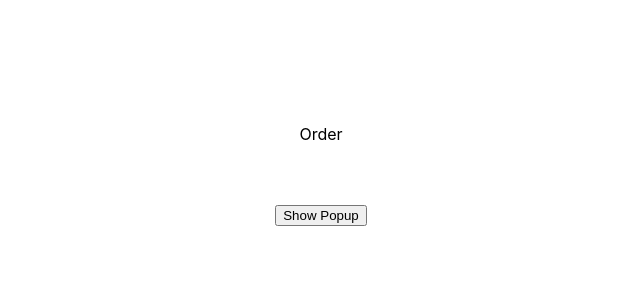
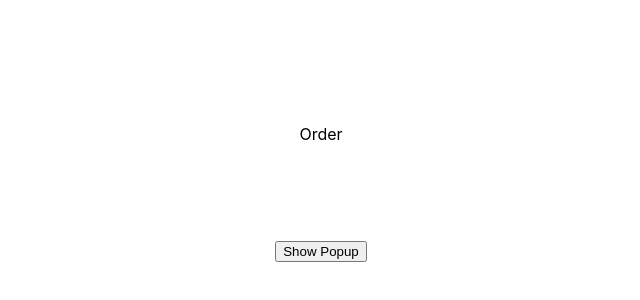
Before and after one commit to thegicode/reactjs-lab, a React (Create React App) app: page / in a window 1280 px wide. Shown: the part 36-336 px from the top of the page, without its empty margins (319-959 px from the left). Built offline with nearby package versions, Linux system fonts and the light colour scheme.

Commit message:
Add hook

```diff
--- a/src/App.js
+++ b/src/App.js
@@ -1,11 +1,13 @@
-import Order from './Order';
+import OrderHook from './OrderHook';
 import './App.css';
 
 function App() {
+
   return (
     <div className="App">
       <div>
-        <Order />
+        {/* <Order /> */}
+        <OrderHook />
       </div>
     </div>
   );
--- /dev/null
+++ b/src/OrderHook.js
@@ -0,0 +1,46 @@
+import React, {useState} from 'react';
+import PopupContent from './PopupContent';
+import './order.css';
+
+function Order(){
+  const [isShowPopup, setIsShowPopup] = useState(false);
+  const [data, setData] = useState({});
+
+  function handlePopup(){
+    setIsShowPopup(!isShowPopup);
+  }
+
+  const handlePopupClose = (data) => {
+  	handlePopup();
+    setData(data);
+    // console.log('data', data);
+  };
+
+  return (
+
+  	<div>
+
+      <p>Order</p>
+
+      <br/><br/>
+
+    	{ Object.keys(data).length > 0  &&
+    		<div>
+      		<p>{data.addr}</p>
+      		<p>{data.mobile}</p>
+    		</div>
+    	}
+
+    	<br/><br/>
+
+      <button onClick={handlePopup}>Show Popup</button>
+
+      {isShowPopup &&
+      	<PopupContent onCloseButtonClick = {handlePopupClose} />
+      }
+
+    </div>
+  );
+}
+
+export default Order;
```
Also changed, not shown: src/PopupContent.js (+5 -5 lines), 1 other file (tests, documents, lock files or other folders).
